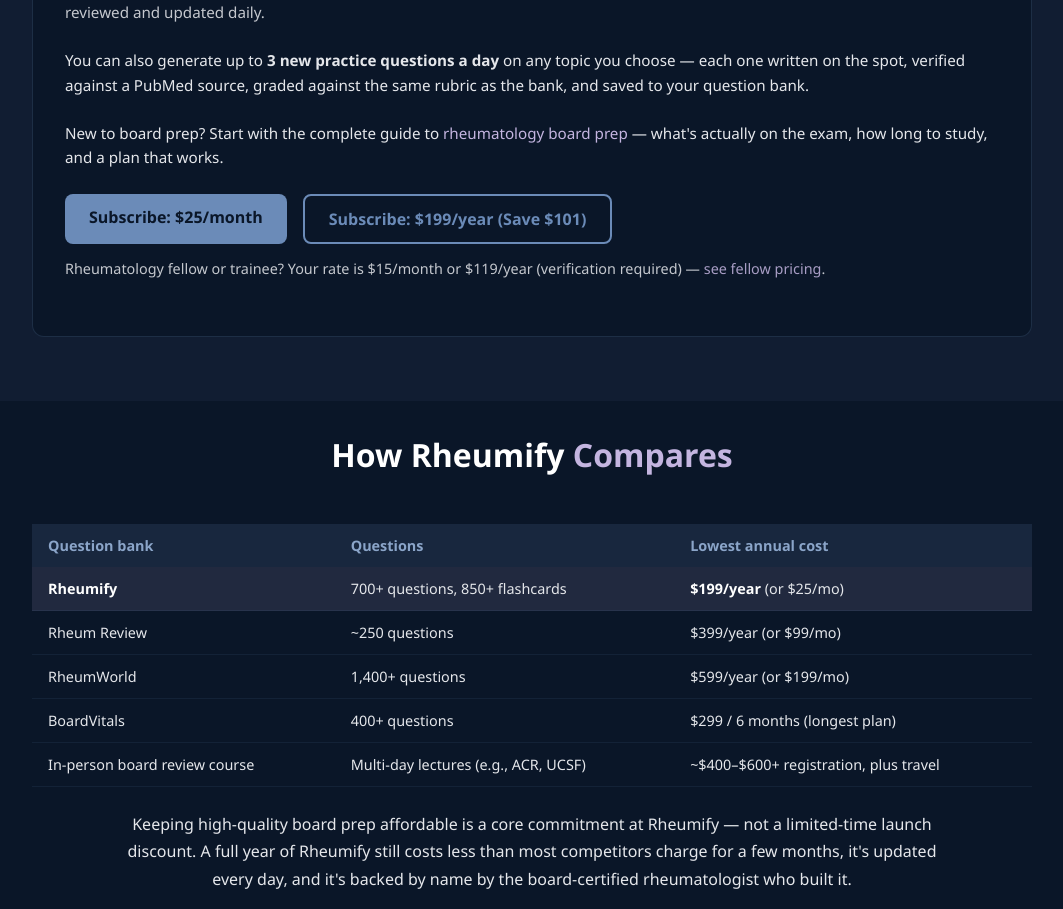
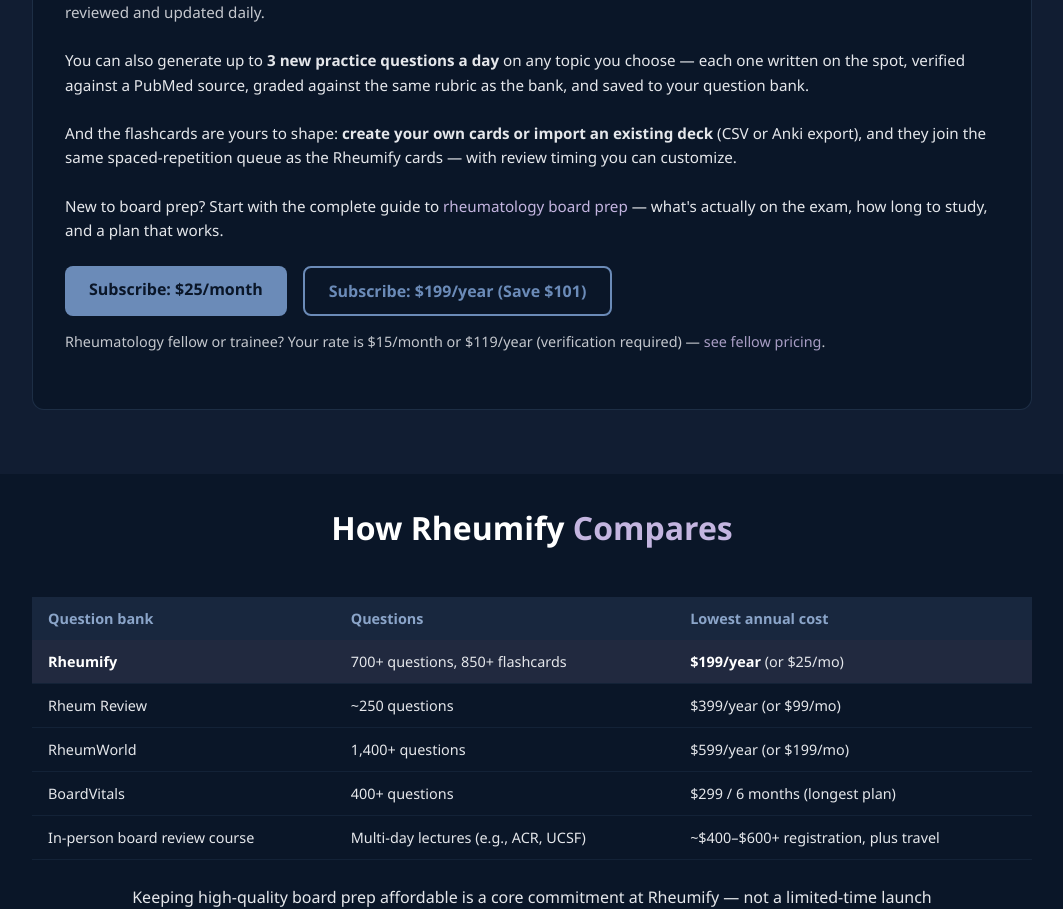
Before and after one commit to rheumify/rheumify-website, a Next.js app: page / in a window 1280 px wide. Shown: the part 2580-3489 px from the top of the page, without its empty margins (108-1171 px from the left). Built offline with nearby package versions, Linux system fonts and the light colour scheme.

Commit message:
Homepage: mention personal flashcards (create + CSV/Anki import, custom review timing)

```diff
--- a/app/page.js
+++ b/app/page.js
@@ -173,6 +173,10 @@ export default function Home() {
               verified against a PubMed source, graded against the same rubric as the bank, and saved to your question bank.
             </p>
             <p style={{ fontSize: '0.95rem', marginTop: '0.75rem' }}>
+              And the flashcards are yours to shape: <strong>create your own cards or import an existing deck</strong> (CSV or Anki export),
+              and they join the same spaced-repetition queue as the Rheumify cards — with review timing you can customize.
+            </p>
+            <p style={{ fontSize: '0.95rem', marginTop: '0.75rem' }}>
               New to board prep? Start with the complete guide to <a href="/rheumatology-board-prep" style={{ color: 'var(--purple-light)' }}>rheumatology board prep</a> — what's actually on the exam, how long to study, and a plan that works.
             </p>
             <div className="product-buttons">
```
